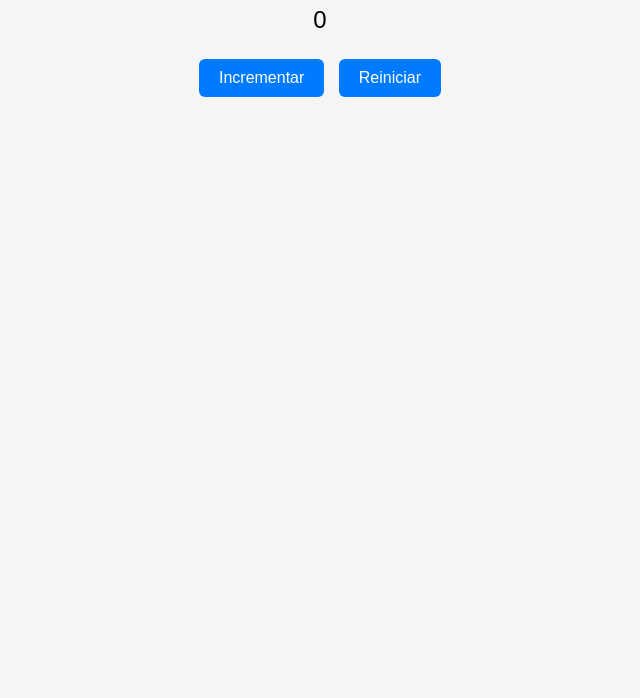
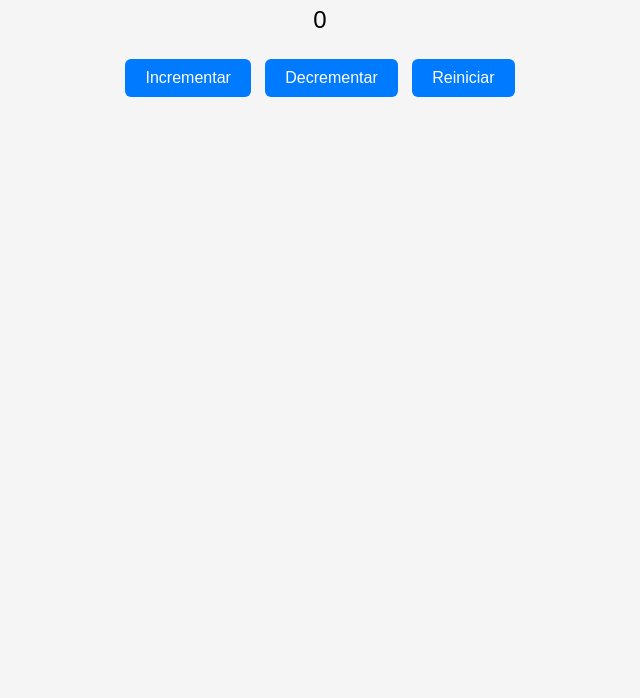
Before and after one commit to AntonyHD00/Proyecto-X, a plain HTML site: page index.html in a window 1280 px wide. Shown: the part 102-800 px from the top of the page, without its empty margins (320-960 px from the left). Drawn offline with Linux system fonts and the light colour scheme.

Commit message:
cambioool

```diff
--- a/index.html
+++ b/index.html
@@ -36,12 +36,17 @@
   <h1>Proyecto Demo - Contador</h1>
   <p id="counter">0</p>
   <button onclick="increment()">Incrementar</button>
+  <button onclick="decrement()">Decrementar</button>
   <button onclick="reset()">Reiniciar</button>
 
   <script>
     let count = 0;
     function increment() {
       count++;
+      document.getElementById("counter").innerText = count;
+    }
+    function decrement() {
+      count--;
       document.getElementById("counter").innerText = count;
     }
     function reset() {
```
